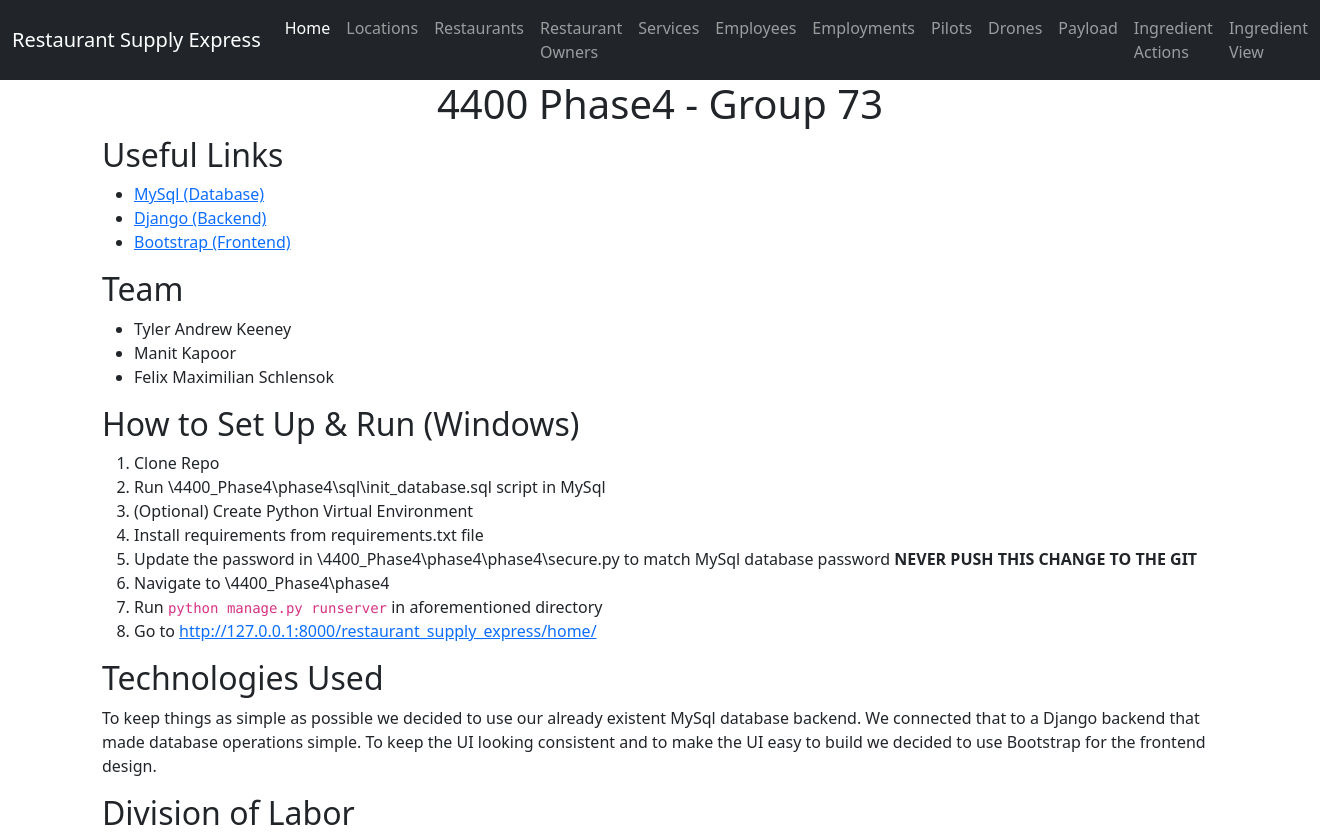
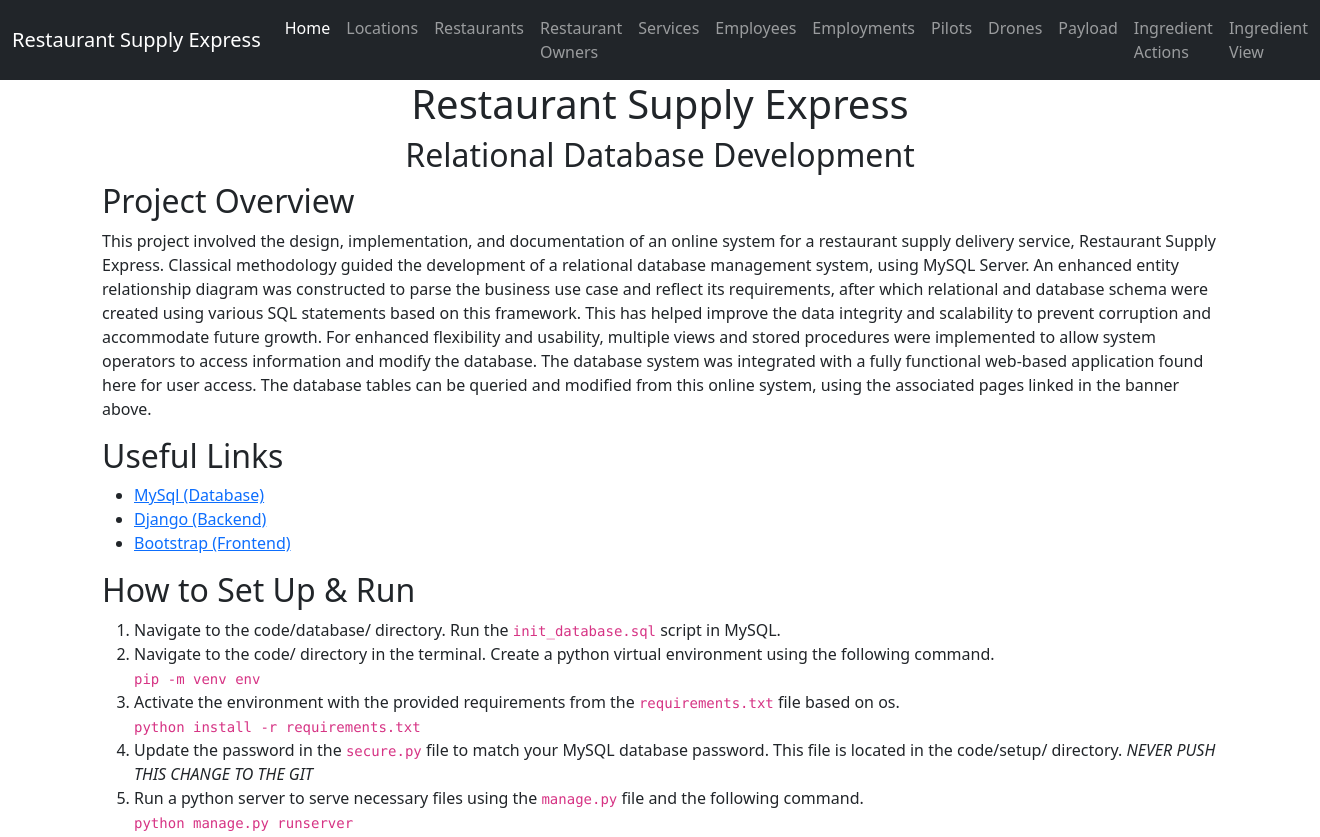
Before and after one commit to akhomsib/restaurant-delivery-service-database, a Django app: page /restaurant_supply_express/home/ in a window 1320 px wide. Shown: the top 837 px of the page. Run offline with Django 4.2, Linux system fonts and the light colour scheme.

Commit message:
Update home.html

```diff
--- a/code/templates/restaurant_supply_express/home.html
+++ b/code/templates/restaurant_supply_express/home.html
@@ -2,37 +2,39 @@
 {% block title %}Home{% endblock %}
 {% block content %}
 <div class="container">
-    <h1 class="text-center">4400 Phase4 - Group 73</h1>
+    <h1 class="text-center">Restaurant Supply Express</h1>
+    <h2 class="text-center">Relational Database Development</h2>
+    <h2>Project Overview</h2>
+    <p>
+        This project involved the design, implementation, and documentation of an online system for a restaurant supply delivery service, Restaurant Supply Express.
+        Classical methodology guided the development of a relational database management system, using MySQL Server. An enhanced entity relationship diagram was
+        constructed to parse the business use case and reflect its requirements, after which relational and database schema were created using various SQL statements
+        based on this framework. This has helped improve the data integrity and scalability to prevent corruption and accommodate future growth. For enhanced flexibility
+        and usability, multiple views and stored procedures were implemented to allow system operators to access information and modify the database. The database
+        system was integrated with a fully functional web-based application found here for user access. The database tables can be queried and modified from this online
+        system, using the associated pages linked in the banner above.
+    </p>
     <h2>Useful Links</h2>
     <ul>
         <li><a href="https://www.mysql.com/">MySql (Database)</a></li>
         <li><a href="https://www.djangoproject.com/">Django (Backend)</a></li>
         <li><a href="https://getbootstrap.com/">Bootstrap (Frontend)</a></li>
     </ul>
-    <h2>Team</h2>
-    <ul>
-        <li>Tyler Andrew Keeney</li>
-        <li>Manit Kapoor</li>
-        <li>Felix Maximilian Schlensok</li>
-    </ul>
-    <h2>How to Set Up &amp; Run (Windows)</h2>
+    <h2>How to Set Up &amp; Run</h2>
     <ol>
-        <li>Clone Repo</li>
-        <li>Run \4400_Phase4\phase4\sql\init_database.sql script in MySql</li>
-        <li>(Optional) Create Python Virtual Environment</li>
-        <li>Install requirements from requirements.txt file</li>
-        <li>Update the password in \4400_Phase4\phase4\phase4\secure.py to match MySql database password <strong>NEVER PUSH THIS CHANGE TO THE GIT</strong></li>
-        <li>Navigate to \4400_Phase4\phase4</li>
-        <li>Run <code>python manage.py runserver</code> in aforementioned directory</li>
-        <li>Go to <a href="http://127.0.0.1:8000/restaurant_supply_express/home/">http://127.0.0.1:8000/restaurant_supply_express/home/</a></li>
+        <li>Navigate to the code/database/ directory. Run the <code>init_database.sql</code> script in MySQL.</li>
+        <li>Navigate to the code/ directory in the terminal. Create a python virtual environment using the following command.<br />
+            <code>pip -m venv env</code></li>
+        <li>Activate the environment with the provided requirements from the <code>requirements.txt</code> file based on os.<br />
+            <code>python install -r requirements.txt</code></li>
+        <li>Update the password in the <code>secure.py</code> file to match your MySQL database password. This file is located in the code/setup/ directory. <em>NEVER PUSH THIS CHANGE TO THE GIT</em></li>
+        <li>Run a python server to serve necessary files using the <code>manage.py</code> file and the following command.<br />
+            <code>python manage.py runserver</code></li>
+        <li>Go to <a href="http://127.0.0.1:8000/restaurant_supply_express/home/">http://127.0.0.1:8000/restaurant_supply_express/home/</a> to interact with the online system.</li>
     </ol>
     <h2>Technologies Used</h2>
-    <p>To keep things as simple as possible we decided to use our already existent MySql database backend.
-    We connected that to a Django backend that made database operations simple. To keep the UI looking
-    consistent and to make the UI easy to build we decided to use Bootstrap for the frontend design.</p>
-    <h2>Division of Labor</h2>
-    {% load static %}
-    <img src="{% static 'division.png' %}" class="img-fluid" alt="Division of Labor">
+    <p>A MySQL database is connected to a Django backend that allowed for database operations to be made.<br />
+        To keep the user interface consistent, Bootstrap was used for the frontend design.</p>
 </div>
 
 {% endblock %}
```
